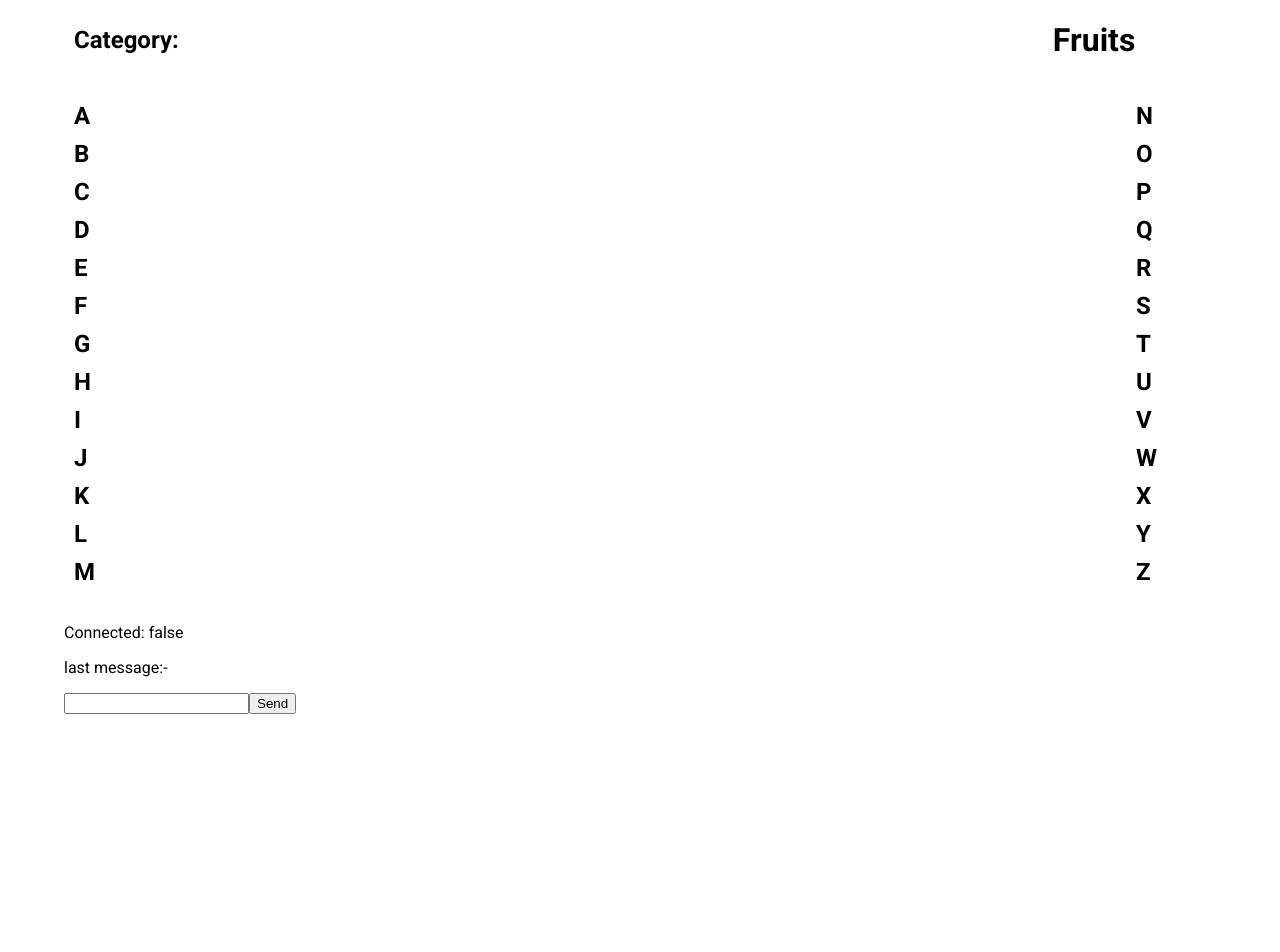
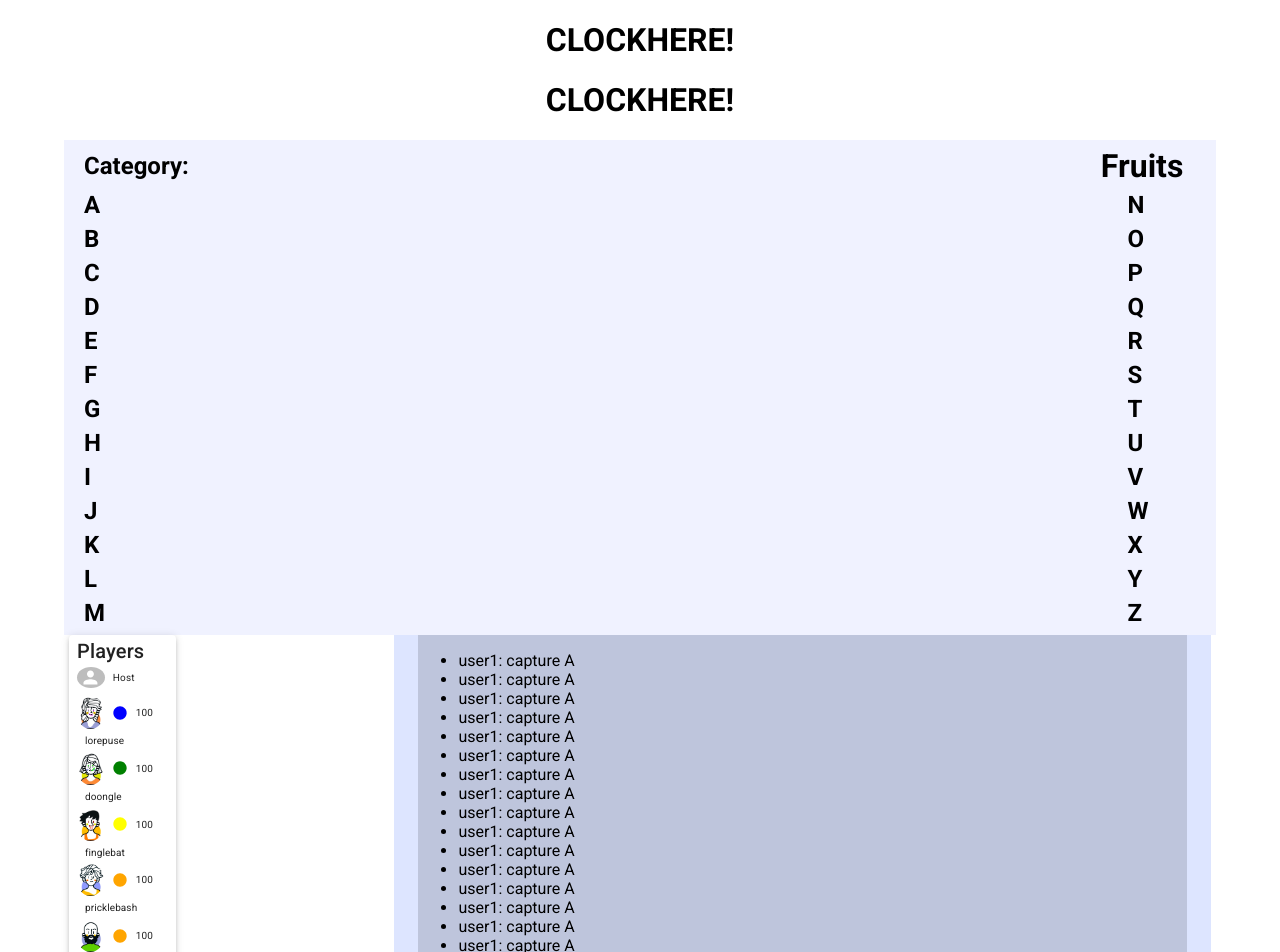
Before and after one commit to lighthouse-labs/MadCap-Server2, a React (Create React App) app in the folder client/: page / in a window 1280 px wide. Shown: the top 952 px of the page. Before the commit the page ends 800 px from the top, so only its background shows below. Built offline with nearby package versions, Linux system fonts and the light colour scheme; no server answers.

Commit message:
complete alpha list, players list, and textbox statless

```diff
--- a/client/src/components/Game/AnswerList.jsx
+++ b/client/src/components/Game/AnswerList.jsx
@@ -18,7 +18,8 @@ export default function AnswerList(props) {
         width: '100%',
         'grid-template-columns': '93% 0%',
         'list-style-type': 'none',
-        'padding-left': '10px'
+        'padding-left': '10px',
+        'margin-top': 0, 'margin-bottom': '5px'
       }}
     >{answers}</ul>
   );
--- a/client/src/components/Game/Entry.jsx
+++ b/client/src/components/Game/Entry.jsx
@@ -1,7 +1,8 @@
 import React, { useState } from "react";
 
+import Box from "@mui/material/Box";
+
 //Temporary fix?
-
 export default function Entry(props) {
   const [message, setMessage] = useState("");
 
@@ -9,16 +10,17 @@ export default function Entry(props) {
   //   socket.emit("send-message", "hello");
   // };
   const send = () => {
-    console.log(message);
+    // console.log(message);
     props.sendMessage(message);
   };
 
   return (
-    <div>
-      <p>Connected: {"" + props.isConnected}</p>
-      <p>last message:{props.lastMessage || "-"}</p>
-      <div className="messages-input">
-        <input
+    <Box className="entry-box" sx={{width: '100%'}}>
+      {/* <p>Connected: {"" + props.isConnected}</p>
+      <p>last message:{props.lastMessage || "-"}</p> */}
+      <div className="messages-input" style={{display: 'flex',
+    'flex-direction': 'row', 'justify-content': 'flex-end'}}>
+        <input style={{width: '100%'}}
           type="text"
           onChange={(event) => {
             setMessage(event.target.value);
@@ -27,6 +29,6 @@ export default function Entry(props) {
         />
         <button onClick={send}>Send</button>
       </div>
-    </div>
+    </Box>
   );
 }
--- a/client/src/components/Game/GameBoard.jsx
+++ b/client/src/components/Game/GameBoard.jsx
@@ -3,7 +3,6 @@ import Box from '@mui/material/Box';
 import AnswerList from './AnswerList';
 
 export default function GameBoard(props) {
-
 
   return (
     <div className="game-board-main">
@@ -14,6 +13,7 @@ export default function GameBoard(props) {
         </div>
         <AnswerList answers={props.answers} />
       </Box>
+
     </div>
   );
 }
--- /dev/null
+++ b/client/src/components/Game/GamePlayersList.jsx
@@ -0,0 +1,97 @@
+import { Fragment } from 'react';
+
+import { styled } from '@mui/material/styles';
+import Box from '@mui/material/Box';
+import Paper from '@mui/material/Paper';
+import List from '@mui/material/List';
+import ListItem from '@mui/material/ListItem';
+import ListItemAvatar from '@mui/material/ListItemAvatar';
+import ListItemText from '@mui/material/ListItemText';
+import Avatar from '@mui/material/Avatar';
+import Grid from '@mui/material/Grid';
+import Typography from '@mui/material/Typography';
+import CircleIcon from '@mui/icons-material/Circle';
+
+
+export default function PlayersList(props) {
+
+  //  dummy memory!
+  const players = [
+    { id: 8, color: 'blue', label: '8', imgPath: './avatars/avatar-temp-8.png', name: 'lorepuse' },
+    { id: 7, color: 'green', label: '7', imgPath: './avatars/avatar-temp-7.png', name: 'doongle' },
+    { id: 6, color: 'yellow', label: '6', imgPath: './avatars/avatar-temp-6.png', name: 'finglebat' },
+    { id: 5, color: 'orange', label: '5', imgPath: './avatars/avatar-temp-5.png', name: 'pricklebash' },
+    { id: 4, color: 'orange', label: '4', imgPath: './avatars/avatar-temp-4.png', name: 'dumbsqwad Jr.' }
+  ];
+  //extract
+  const PlayerListItem = players.map((player) =>
+  (
+    <ListItem key={players.id} style={{ padding: 0 }}
+      sx={{
+        display: 'flex',
+        flexDirection: 'column',
+        alignItems: 'flex-start'
+      }}>
+      <ListItemAvatar sx={{ display: 'flex', flexDirection: 'row', alignItems: 'center' }}>
+        <Avatar src={player.imgPath} alt={player.label} sx={{ maxWidth: '30%', height: 'auto' }}>
+
+        </Avatar>
+        <CircleIcon sx={{ pl: 1, color: player.color }} />
+        <Typography sx={{ fontSize: "10px", pl: 1 }}>
+          100
+        </Typography>
+      </ListItemAvatar>
+      <ListItemText primary={player.name}
+        sx={{ '.MuiTypography-root': { fontSize: "10px", pl: 1 } }} />
+    </ListItem>
+  ));
+
+  const CustomStyle = styled('div')(({ theme }) => ({
+    px: 0,
+    // backgroundColor: theme.palette.background.paper
+  }));
+
+  return (
+    <Fragment>
+      <Box className="players-box" sx={{ height: 'fit-content' }}>
+        <Paper style={{ maxHeight: '340px', width: '100%', 'padding-right': '10px', overflow: 'auto' }} elevation={3} sx={{ pl: '8px', }}>
+          <Box sx={{
+            flexGrow: 1,
+            maxWidth: 752,
+            '& .MuiListItem-root': { px: 0 }
+          }}
+          >
+            <Grid item xs={12} md={6}>
+              <Typography sx={{ mt: 0, mb: 0 }} variant="h6" component="div">
+                Players
+              </Typography>
+
+              <CustomStyle sx={{ '& .MuiList-root': { p: 0 } }}>
+                <List dense={true} >
+                  <ListItem sx={{
+                    display: 'flex',
+                    flexDirection: 'column',
+                    alignItems: 'flex-start',
+                    p: 0
+                  }}>
+                    <ListItemAvatar sx={{ display: 'flex', alignItems: 'center' }}>
+                      <Avatar sx={{ maxWidth: '40%', height: 'auto' }}>
+                      </Avatar>
+                      <Typography sx={{ fontSize: "10px", pl: 1 }}>
+                        Host
+                      </Typography>
+                    </ListItemAvatar>
+                    <ListItemText primary={props.name} />
+                  </ListItem>
+                </List>
+                <List>
+                  {PlayerListItem}
+                </List>
+              </CustomStyle>
+            </Grid>
+          </Box>
+        </Paper>
+      </Box>
+    </Fragment>
+  );
+};
--- /dev/null
+++ b/client/src/components/Game/StatusBox.jsx
@@ -0,0 +1,60 @@
+import Box from '@mui/material/Box';
+import Container from '@mui/material/Container';
+
+import GamePlayersList from "./GamePlayersList";
+import Entry from "./Entry";
+
+export default function StatusBox(props) {
+  return (
+    <Box className="status-box" sx={{ px: '5px' }}>
+      <GamePlayersList />
+
+      <Container className="text-box-main"
+        sx={{
+          backgroundColor: '#dde5ff',
+          display: 'flex',
+          flexDirection: 'column',
+          alignItems: 'flex-end',
+          justifyContent: 'space-between',
+          pr: 1,
+          m: 0,
+          width: '71.5%'
+        }}>
+        <Box className="text-box"
+          sx={{
+            width: '100%',
+            'background-color': '#bec5dc',
+            maxHeight: '319px',
+            overflow: 'auto',
+          }}>
+          <ul>
+            <li>user1: capture A</li>
+            <li>user1: capture A</li>
+            <li>user1: capture A</li>
+            <li>user1: capture A</li>
+            <li>user1: capture A</li>
+            <li>user1: capture A</li>
+            <li>user1: capture A</li>
+            <li>user1: capture A</li>
+            <li>user1: capture A</li>
+            <li>user1: capture A</li>
+            <li>user1: capture A</li>
+            <li>user1: capture A</li>
+            <li>user1: capture A</li>
+            <li>user1: capture A</li>
+            <li>user1: capture A</li>
+            <li>user1: capture A</li>
+            <li>user1: capture A</li>
+            <li>user1: capture A</li>
+            <li>user1: capture A</li>
+          </ul>
+        </Box>
+        <Entry
+          sendMessage={props.sendMessage}
+          isConnected={props.isConnected}
+          lastMessage={props.lastMessage}
+        />
+      </Container>
+    </Box>
+  );
+}
--- a/client/src/components/Game/index.jsx
+++ b/client/src/components/Game/index.jsx
@@ -2,9 +2,10 @@ import React, { useState, useEffect, useRef } from "react";
 import io from "socket.io-client";
 
 import Container from "@mui/material/Container";
+import Box from "@mui/material/Box"
 
-import Entry from "./Entry";
 import GameBoard from "./GameBoard";
+import StatusBox from "./StatusBox";
 
 import "./styles.css";
 
@@ -14,7 +15,7 @@ const socket = io(SERVER, {
   transports: ["websocket"],
 });
 //
-const romanAlph = [
+const romanAlpha = [
   {
     id: 1,
     letter: "A",
@@ -176,7 +177,7 @@ const romanAlph = [
 
 export default function Game(props) {
   const [state, setState] = useState({
-    answers: romanAlph,
+    answers: romanAlpha,
     isConnected: socket.connected,
     lastMessage: null,
   });
@@ -241,7 +242,11 @@ export default function Game(props) {
 
   return (
     <div className="game-main">
-      <Container
+        <Box>
+        <h1>CLOCKHERE!</h1>
+        <h1>CLOCKHERE!</h1>
+      </Box>
+      <Container className="game-container"
         sx={{
           display: "flex",
           flexDirection: "column",
@@ -249,14 +254,13 @@ export default function Game(props) {
           alignItems: "flex-start",
           maxWidth: 435,
           height: 'fit-content',
-          width: '100%'
+          width: '100%',
+          px: 0
         }}>
         <GameBoard answers={state.answers}/>
-        <Entry
-          sendMessage={sendMessage}
+        <StatusBox sendMessage={sendMessage}
           isConnected={state.isConnected}
-          lastMessage={state.lastMessage}
-        />
+          lastMessage={state.lastMessage}/>
       </Container>
     </div>
   );
--- a/client/src/components/Game/styles.css
+++ b/client/src/components/Game/styles.css
@@ -11,20 +11,32 @@
   justify-content: space-between;
   align-items: center;
   padding-left: 10px;
-  width: 93%;
+  width: 98%;
+  height: 45px;
+  margin-top: 3px;
 }
 
 .game-board-main {
+  background-color: #f0f2ff;
   width: 100%;
+  padding-left: 10px;
+  padding-right: 10px;
 }
 
 .alpha1 h2 {
-  margin-top: 5px;
-  margin-bottom: 5px;
+  margin-top: 3px;
+  margin-bottom: 3px;
 }
 .alpha2 h2 {
-  margin-top: 5px;
-  margin-bottom: 5px;
+  margin-top: 3px;
+  margin-bottom: 3px;
+}
+
+.status-box {
+  display: flex;
+  flex-direction: row;
+  width: 100%;
+  justify-content: space-between;
 }
 
 .Red {
--- a/client/src/components/Welcome/Avatar.jsx
+++ b/client/src/components/Welcome/Avatar.jsx
@@ -2,14 +2,10 @@ import { useState } from 'react';
 import { useTheme } from '@mui/material/styles';
 import Box from '@mui/material/Box';
 import MobileStepper from '@mui/material/MobileStepper';
-// import Paper from '@mui/material/Paper';
-// import Typography from '@mui/material/Typography';
 import Button from '@mui/material/Button';
 import KeyboardArrowLeft from '@mui/icons-material/KeyboardArrowLeft';
 import KeyboardArrowRight from '@mui/icons-material/KeyboardArrowRight';
 import SwipeableViews from 'react-swipeable-views';
-// import { autoPlay } from 'react-swipeable-views-utils';
-// const AutoPlaySwipeableViews = autoPlay(SwipeableViews);
 
 const images = [
   {
```
Also changed, not shown: client/src/components/Game/PlayerBox.jsx (deleted), 1 other file (tests, documents, lock files or other folders).
